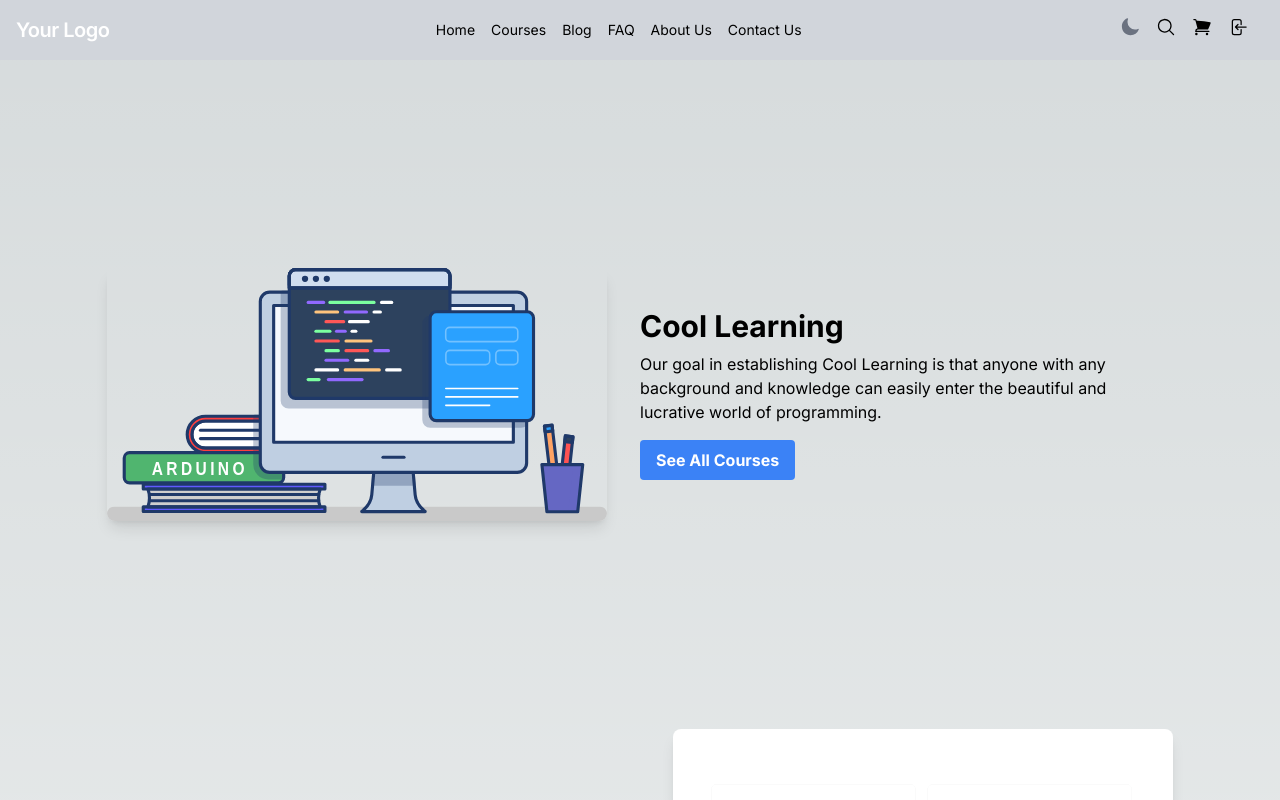
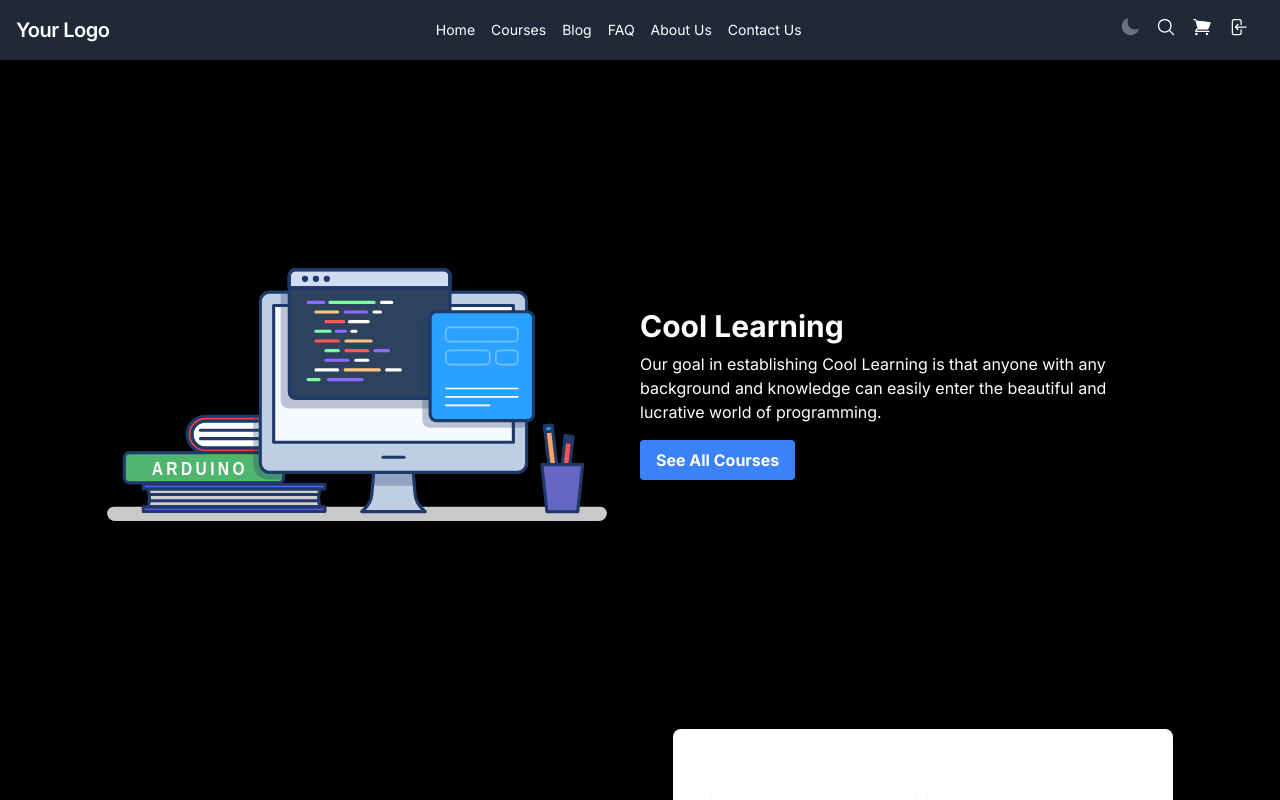
Before and after one commit to rezac78/coolLearning, a Next.js app: page / in a window 1280 px wide. Shown: the top 800 px of the page. Built offline with nearby package versions, Linux system fonts and the light colour scheme.

Commit message:
fix problem dark and light

```diff
--- a/src/app/globals.css
+++ b/src/app/globals.css
@@ -1,27 +1,3 @@
 @tailwind base;
 @tailwind components;
 @tailwind utilities;
-
-:root {
-  --foreground-rgb: 0, 0, 0;
-  --background-start-rgb: 214, 219, 220;
-  --background-end-rgb: 255, 255, 255;
-}
-
-@media (prefers-color-scheme: dark) {
-  :root {
-    --foreground-rgb: 255, 255, 255;
-    --background-start-rgb: 0, 0, 0;
-    --background-end-rgb: 0, 0, 0;
-  }
-}
-
-body {
-  color: rgb(var(--foreground-rgb));
-  background: linear-gradient(
-      to bottom,
-      transparent,
-      rgb(var(--background-end-rgb))
-    )
-    rgb(var(--background-start-rgb));
-}
--- a/src/app/page.tsx
+++ b/src/app/page.tsx
@@ -17,11 +17,13 @@ export default function Home() {
     setTheme(newTheme);
   };
   return (
-    <div className={`${theme === 'dark' ? 'dark' : ''}`}>
-      <Header toggleTheme={toggleTheme} currentTheme={theme} />
-      <Introduction/>
-      <QuestionsPart/>
-      <Recent/>
+    <div className={`${theme === 'light' ? 'dark' : 'light'}`}>
+      <div className="bg-white dark:bg-black">
+        <Header toggleTheme={toggleTheme} currentTheme={theme} />
+        <Introduction />
+        <QuestionsPart />
+        <Recent />
+      </div>
     </div>
   )
 }
--- a/src/components/RecentPosts/Recent.tsx
+++ b/src/components/RecentPosts/Recent.tsx
@@ -14,7 +14,7 @@ export default function Recent() {
                                 {RecentData.map((e) => (
                                         <div key={e.id} className="max-w-72 sm:max-w-80 group/item transition duration-700 rounded overflow-hidden shadow-lg hover:-translate-y-6">
                                                 <div className="relative">
-                                                        <ImagePart className="w-full transition duration-700 hover:brightness-[.3]" Src={e.imgUrl} width={500} height={300} />
+                                                        <ImagePart className="w-full transition duration-700 hover:brightness-[.5]" Src={e.imgUrl} width={500} height={300} />
                                                         <span className="absolute top-5 left-5 text-light-color-Font px-2 py-1 text-sm group/edit invisible group-hover/item:visible">{e.writerName}</span>
                                                 </div>
                                                 <div className="px-1 py-4">
```
